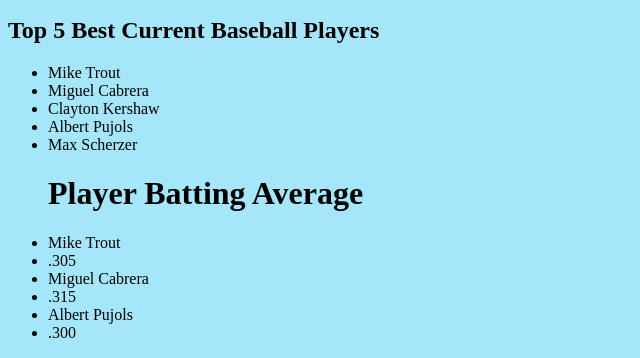
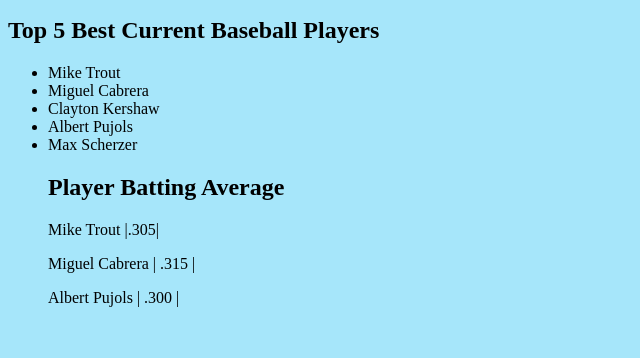
Before and after one commit to jo4199/exploring-cs-Jin, a plain HTML site: page index.html in a window 1280 px wide. Shown: the part 727-1085 px from the top of the page, without its empty margins (0-640 px from the left). After the commit the page ends 1050 px from the top, so only its background shows below. Drawn offline with Linux system fonts and the light colour scheme.

Commit message:
Update index.html

```diff
--- a/index.html
+++ b/index.html
@@ -17,10 +17,10 @@
   <li>Albert Pujols</li>
   <li>Max Scherzer</li>
 
-  <h1>Player             Batting Average</h1>
-  <li>Mike Trout</li>       <li>.305</li>
-  <li>Miguel Cabrera</li>   <li>.315</li>
-  <li>Albert Pujols</li>    <li>.300</li>
+  <h2>Player             Batting Average</h2>
+  <p>Mike Trout     |.305|</p>
+  <p>Miguel Cabrera | .315 |</p>
+  <p>Albert Pujols  | .300 |</p>
 
 
 </body>
```
